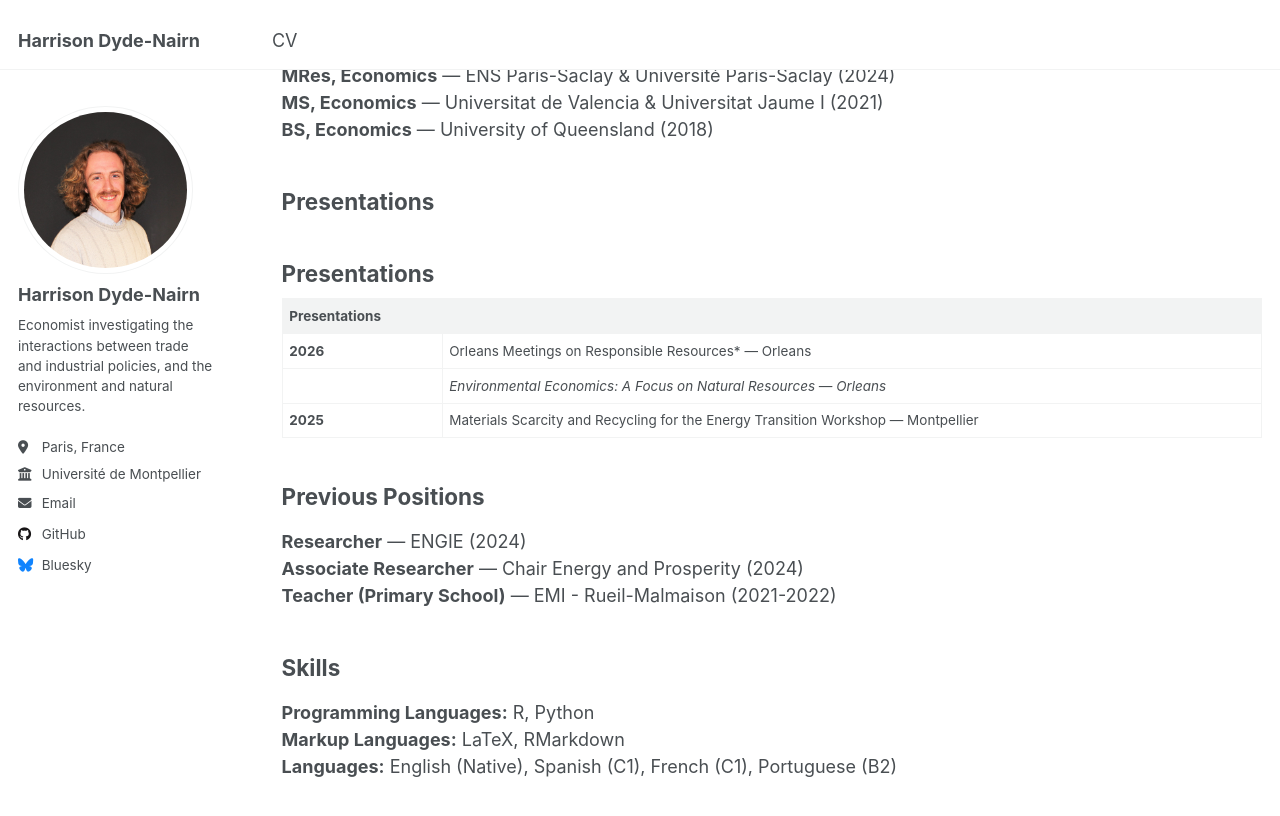
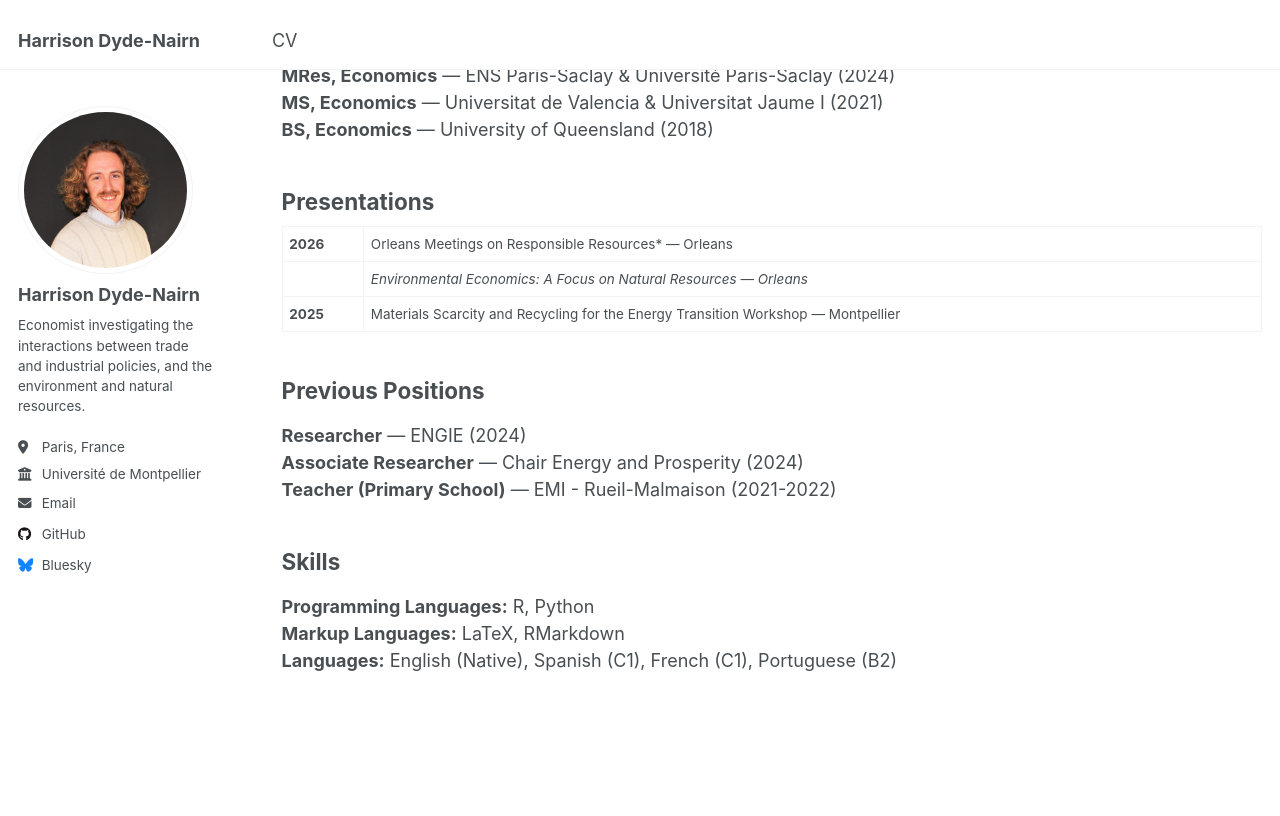
Before and after one commit to hdydenairn/hdydenairn.github.io, a Jekyll site: the page built from _pages/cv.md, in a window 1280 px wide and 900 px high, scrolled down 495 px. Shown: the top 816 px of the window. Built offline with Jekyll 4.4.1, drawn with Linux system fonts in a browser that asks for light colours.

Commit message:
Update cv.md

```diff
--- a/_pages/cv.md
+++ b/_pages/cv.md
@@ -26,9 +26,6 @@ redirect_from:
 
 ## Presentations
 
-## Presentations
-
-| Presentations   | &nbsp; |
 |---------|--------------------------------------------------------|
 | **2026** | Orleans Meetings on Responsible Resources* — Orleans |
 | &nbsp;   | *Environmental Economics: A Focus on Natural Resources — Orleans* |
```
